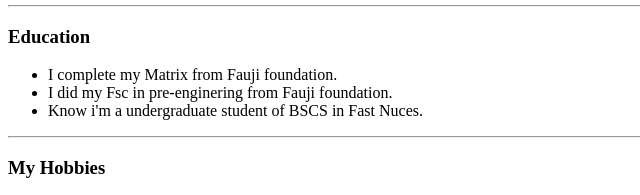
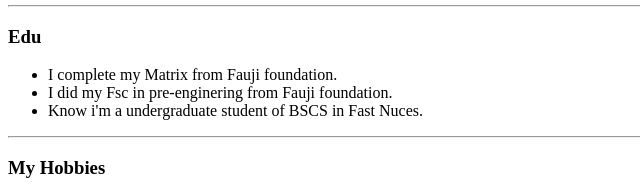
Before and after one commit to MalikAhmedAli/cv, a plain HTML site: page index.html in a window 1280 px wide. Shown: the part 257-452 px from the top of the page, 0-640 px from the left. Drawn offline with Linux system fonts and the light colour scheme.

Commit message:
Update index.html

```diff
--- a/index.html
+++ b/index.html
@@ -20,7 +20,7 @@
 
     <hr>
 
-    <h3>Education</h3>
+    <h3>Edu</h3>
     <ul>
         <li>I complete my Matrix from Fauji foundation.  </li>
         <li>I did my Fsc in pre-enginering from Fauji foundation. </li>
```
